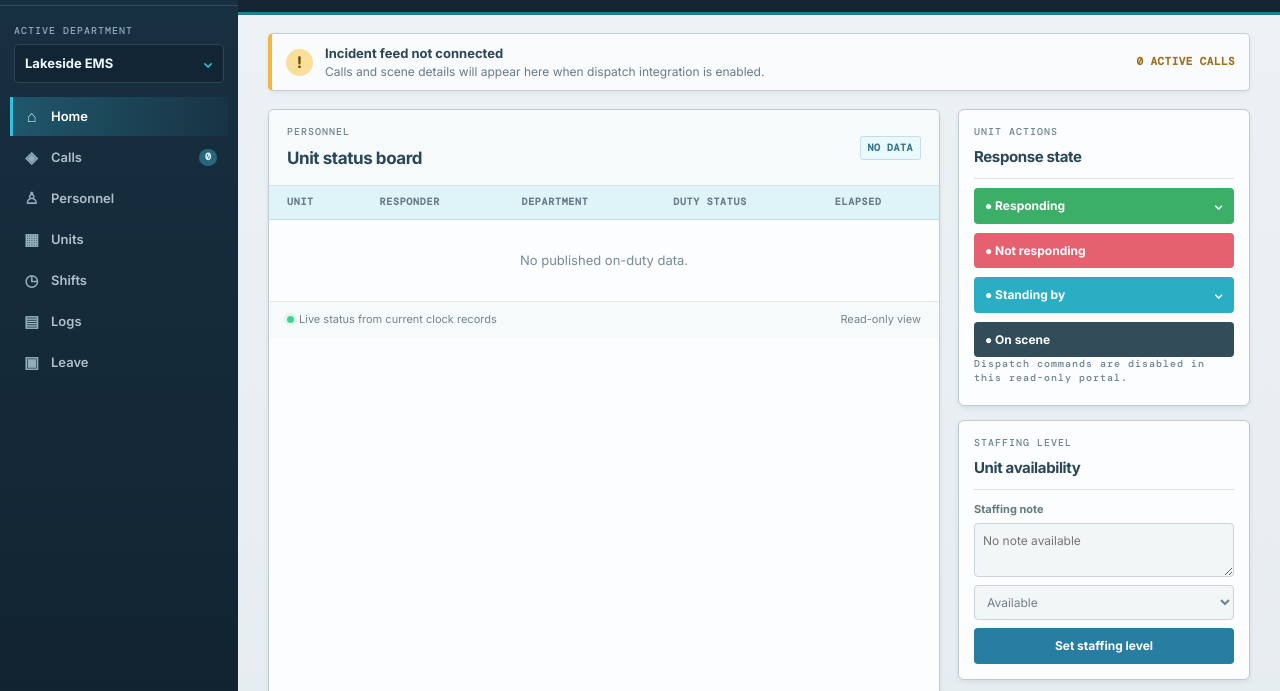
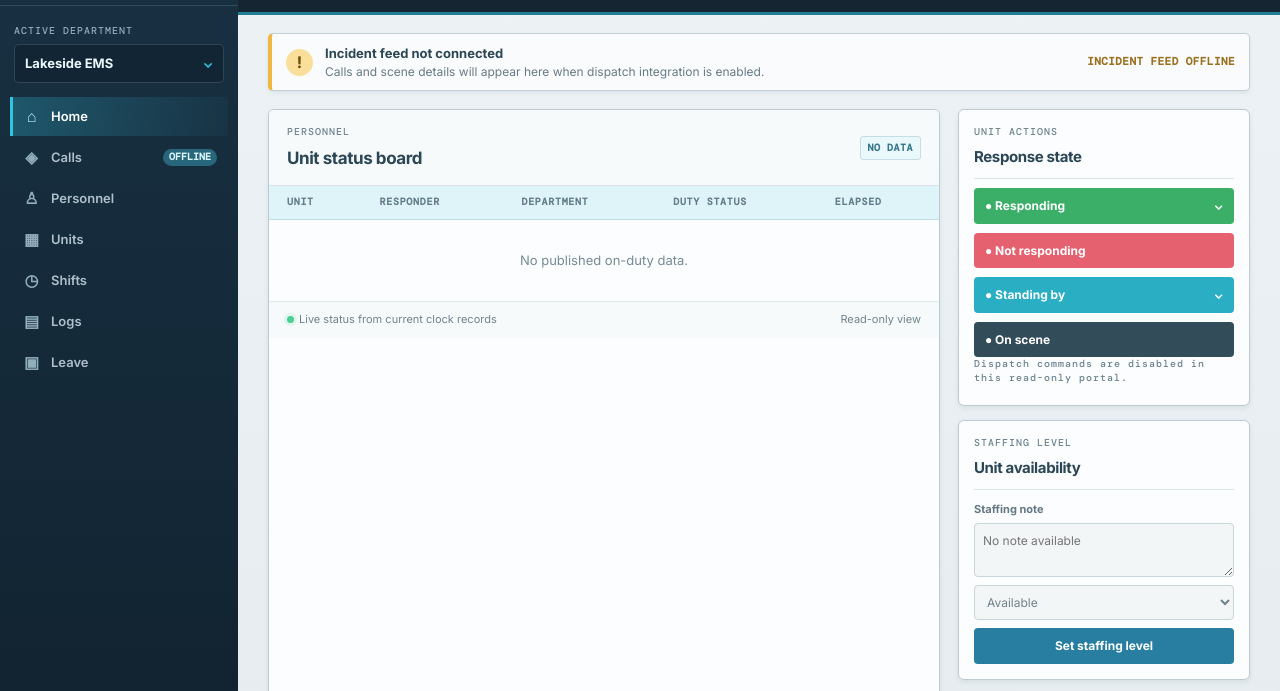
Before and after one commit to BlakeStiner/LS-CAD-Discord, a website: page portal/dist/index.html in a window 1280 px wide. Shown: the part 71-762 px from the top of the page. Drawn offline with nearby package versions, Linux system fonts and the light colour scheme; no server answers.

Commit message:
fix: clarify offline incident state

```diff
--- a/portal/dist/index.html
+++ b/portal/dist/index.html
@@ -16,7 +16,7 @@
         <section class="roster-context"><span class="context-label">ACTIVE DEPARTMENT</span><button type="button" class="department-select">Lakeside EMS <span>⌄</span></button></section>
         <nav class="nav-list">
           <a href="#personnel" class="nav-link active"><span>⌂</span>Home</a>
-          <a href="#incident-status" class="nav-link"><span>◈</span>Calls <b>0</b></a>
+          <a href="#incident-status" class="nav-link"><span>◈</span>Calls <b>OFFLINE</b></a>
           <a href="#personnel" class="nav-link"><span>♙</span>Personnel</a>
           <a href="#units" class="nav-link"><span>▦</span>Units</a>
           <a href="#activity" class="nav-link"><span>◷</span>Shifts</a>
@@ -32,7 +32,7 @@
           <div><p class="breadcrumb">Lakeside EMS <span>/</span> Personnel</p><h1>Personnel command</h1></div>
           <div class="top-actions"><span class="cad-state"><i></i><span id="sync-label">No operations snapshot published</span></span><button id="refresh" class="refresh" type="button">↻ Refresh</button></div>
         </header>
-        <section id="incident-status" class="incident-strip" aria-label="Incident status"><span class="incident-icon">!</span><div><strong>Incident feed not connected</strong><small>Calls and scene details will appear here when dispatch integration is enabled.</small></div><span class="incident-count">0 ACTIVE CALLS</span></section>
+        <section id="incident-status" class="incident-strip" aria-label="Incident status"><span class="incident-icon">!</span><div><strong>Incident feed not connected</strong><small>Calls and scene details will appear here when dispatch integration is enabled.</small></div><span class="incident-count">INCIDENT FEED OFFLINE</span></section>
         <section class="workspace">
           <article id="personnel" class="command-panel">
             <header class="panel-title"><div><p>PERSONNEL</p><h2>Unit status board</h2></div><span id="table-summary" class="panel-count">NO DATA</span></header>
```
